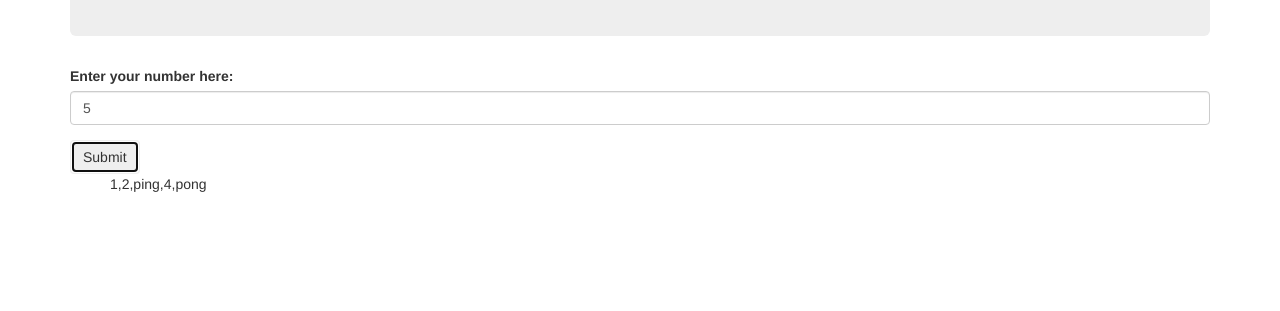
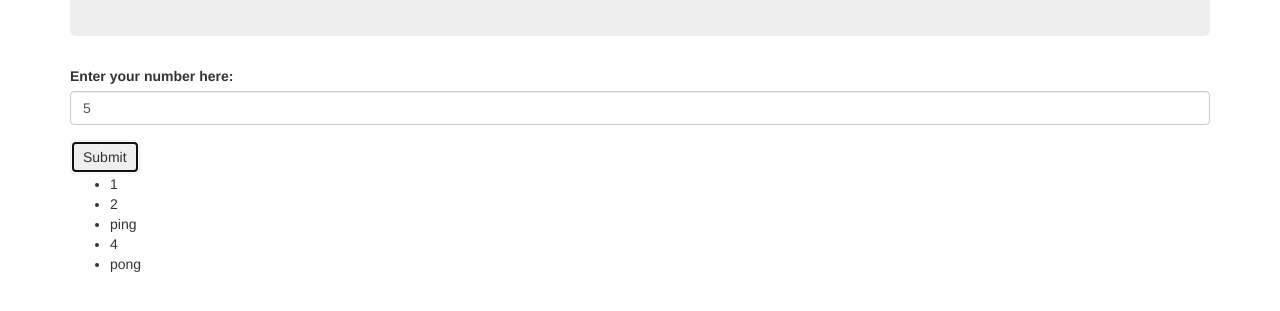
Before and after one commit to codybru10/ping-pong, a plain HTML site: page index.html in a window 1280 px wide. Both pictures are taken after typing "5" into the empty fields and a click on the button "Submit". Shown: the part 159-470 px from the top of the page. Drawn offline with Linux system fonts and the light colour scheme.

Commit message:
display each element of array in a list

```diff
--- a/js/scripts.js
+++ b/js/scripts.js
@@ -1,4 +1,4 @@
-
+//Business Logic
 var ping = "ping";
 var pong = "pong";
 var pingPong = "ping-pong";
@@ -29,13 +29,17 @@ var emptyArray = []
   return emptyArray
 }
 
+
+//Userinterface Logic
 $(document).ready(function(){
   $("form").submit(function(event){
     event.preventDefault();
 debugger;
     var userInput = parseInt($("#input").val());
     var result = pingPongFnc(userInput);
-    $("ul").text(result);
+    result.forEach(function(element){
+      $("ul").append("<li>" + element + "</li>")
+    });
 
   });
 });
```
Also changed, not shown: index.html (line endings or trailing spaces).
